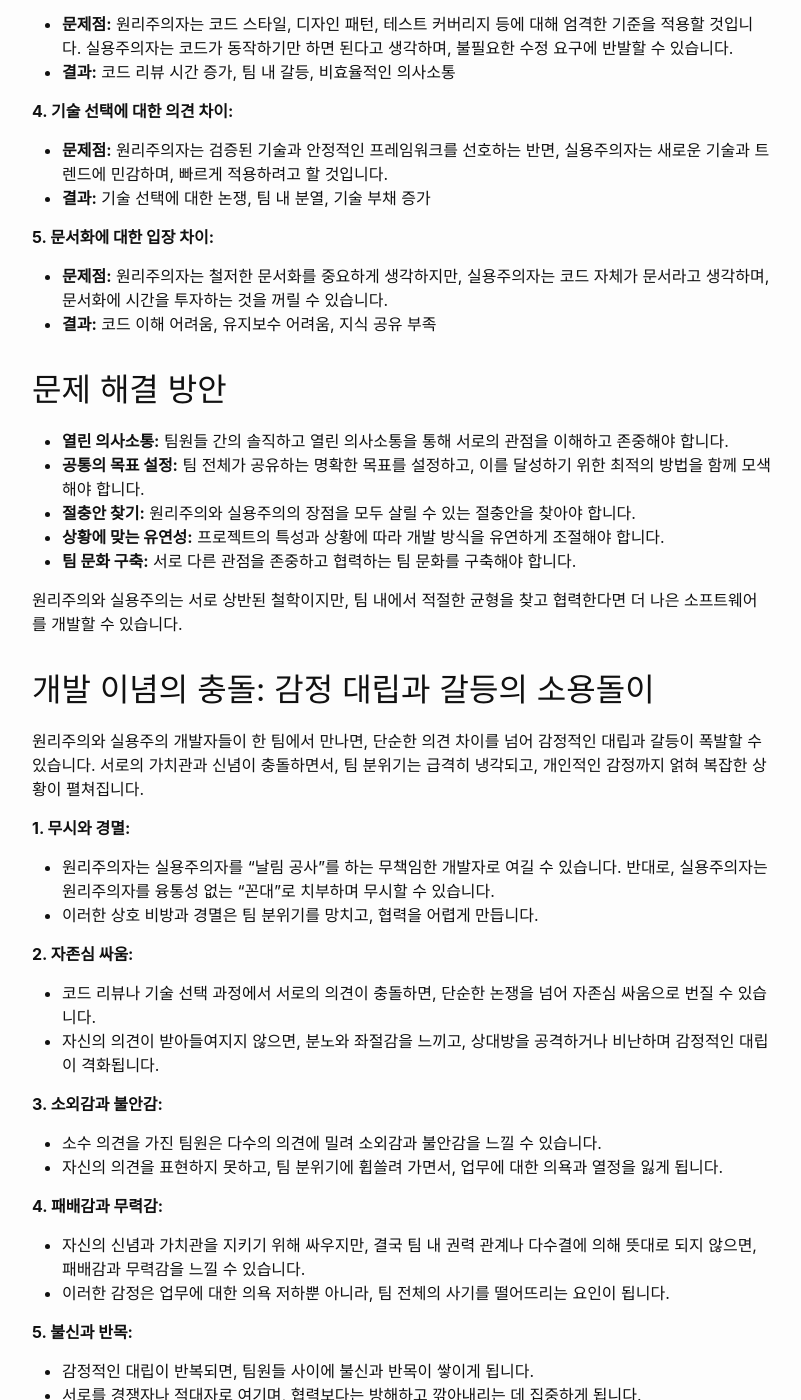
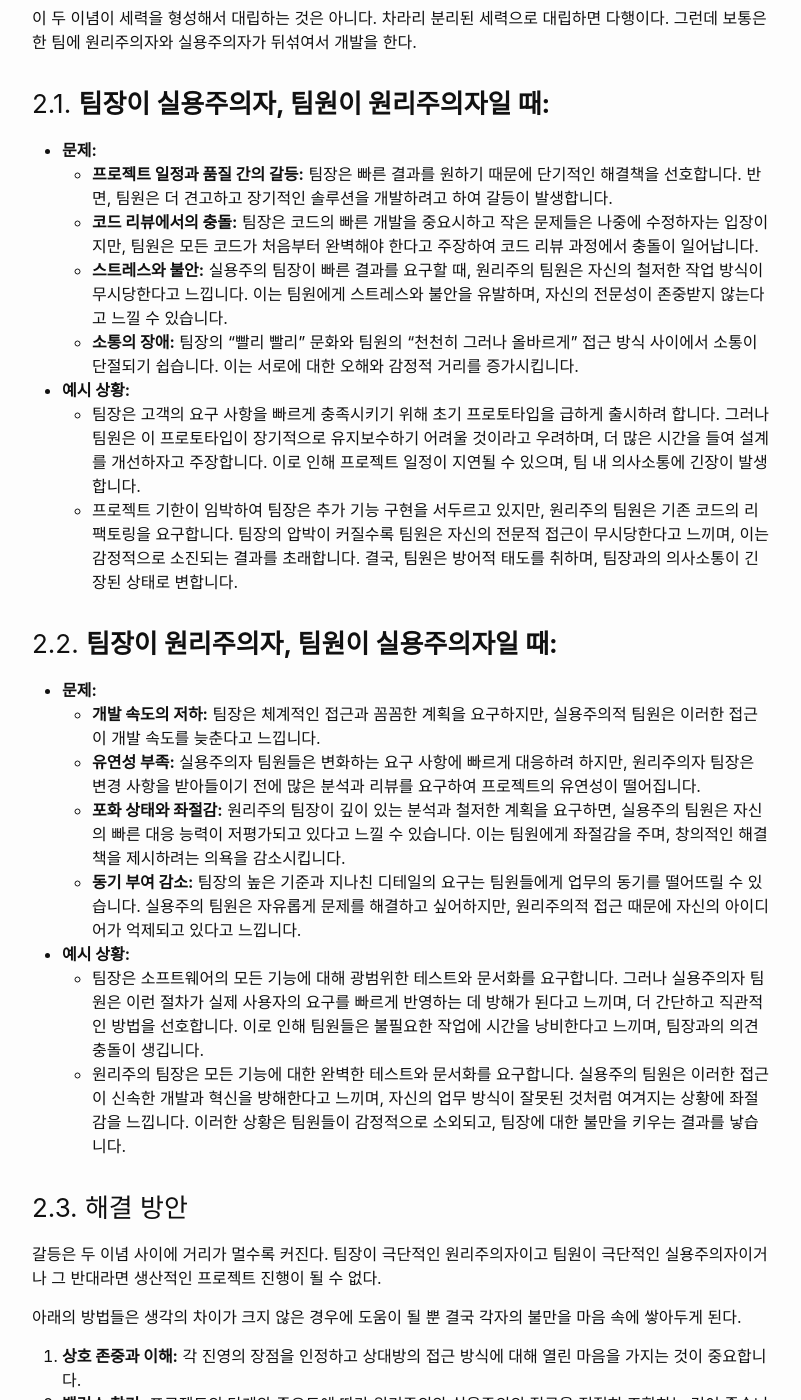
Before and after one commit to mannercode/mannercode.github.io, a Jekyll site: the page built from _posts/2024-02-03-pragmatism-principlism.md, in a window 1280 px wide and 1400 px high, scrolled down 888 px. Shown: the whole window, without its empty margins (238-1039 px from the left). Built offline with Jekyll 4.4.1, drawn with Linux system fonts in a browser that asks for light colours; comment, search, counter and statistics services are not loaded; some of the changed text lies outside the part shown.

Commit message:
rism writing

```diff
--- a/_posts/2024-02-03-pragmatism-principlism.md
+++ b/_posts/2024-02-03-pragmatism-principlism.md
@@ -4,170 +4,85 @@ title: "소프트웨어 개발의 이념 전쟁: 원리주의와 실용주의"
 ---
 
 과거 냉전시대의 공산주의와 자유주의의 대립 만큼이나 양립할 수 없는 두 진영이 소프트웨어 개발에 있다. 원리주의와 실용주의가 그것이다.
+<!-- 소프트웨어 개발 분야에서 원리주의자와 실용주의자의 대립은 냉전 시대의 공산주의와 자유주의처럼, 서로 다른 철학과 접근 방식을 지닌 두 사상의 대립으로 볼 수 있다. 이 두 이념의 충돌은 팀 내에서 다양한 문제를 일으킬 수 있으며, 특히 원리주의자와 실용주의자가 함께 일할 때 더욱 두드러집니다. -->
+
+한 가지 중요한 점은 여기서 얘기하는 원리주의자와 실용주의자의 개발 실력이 평범한 경우의 이야기다.
+그러니까 서로 다른 이념을 갖고 개발자로 한참 성장해야 하는 경우를 다루는 것이다.
+
+개발 실력이 출중하고 경험이 많으면 어떤 이념이라고 하든 개인 성향으로 치부할 수 있다. 그리고 그런 개발자는 적절한 지점을 요령있게 간파할 것이다.
+
+## 1. 원리주의자와 실용주의자의 기본 입장
 
 원리주의자는 체계적인 소프트웨어 개발 이론을 기반으로 소프트웨어 개발을 진행해야 한다는 입장이다. 유지보수가 중요하고 멀리 보고 신중하게 코드를 작성한다.
-
 실용주의자는 문제를 최대한 간단하게 해결하자는 입장이다. 초기에 많은 시간을 들여서 작업을 하느니 문제가 생길 때 마다 대응하는 것이 효율적이라고 생각한다.
 
-
-## 개발 이념의 충돌: 혼합 팀에서 발생하는 문제들
-
-원리주의와 실용주의 개발자들이 함께 팀을 이루면, 서로 다른 접근 방식으로 인해 갈등과 문제가 발생할 수 있습니다. 몇 가지 예시를 살펴보겠습니다.
-
-**1. 팀장이 실용주의, 팀원이 원리주의:**
-
-* **문제점:** 팀장은 빠른 결과를 원하며, 팀원들에게 "일단 돌아가게 만들어" 라고 요구할 수 있습니다. 원리주의자인 팀원은 이러한 방식에 불편함을 느끼고, 코드 품질과 장기적인 유지보수성에 대한 우려를 표할 것입니다.
-* **결과:** 팀원의 사기 저하, 코드 품질 저하, 기술 부채 증가, 장기적인 유지보수 어려움
-
-**2. 팀장이 원리주의, 팀원이 실용주의:**
-
-* **문제점:** 팀장은 엄격한 개발 프로세스와 코드 품질 기준을 요구할 것입니다. 실용주의자인 팀원은 이러한 과정이 비효율적이고 시간 낭비라고 생각하며, 빠르게 결과를 내는 데 집중할 것입니다.
-* **결과:** 의사소통 문제, 팀 내 갈등, 프로젝트 지연, 팀원의 창의성 저하
-
-**3. 코드 리뷰 과정에서의 갈등:**
-
-* **문제점:** 원리주의자는 코드 스타일, 디자인 패턴, 테스트 커버리지 등에 대해 엄격한 기준을 적용할 것입니다. 실용주의자는 코드가 동작하기만 하면 된다고 생각하며, 불필요한 수정 요구에 반발할 수 있습니다.
-* **결과:** 코드 리뷰 시간 증가, 팀 내 갈등, 비효율적인 의사소통
-
-**4. 기술 선택에 대한 의견 차이:**
-
-* **문제점:** 원리주의자는 검증된 기술과 안정적인 프레임워크를 선호하는 반면, 실용주의자는 새로운 기술과 트렌드에 민감하며, 빠르게 적용하려고 할 것입니다.
-* **결과:** 기술 선택에 대한 논쟁, 팀 내 분열, 기술 부채 증가
-
-**5. 문서화에 대한 입장 차이:**
-
-* **문제점:** 원리주의자는 철저한 문서화를 중요하게 생각하지만, 실용주의자는 코드 자체가 문서라고 생각하며, 문서화에 시간을 투자하는 것을 꺼릴 수 있습니다.
-* **결과:** 코드 이해 어려움, 유지보수 어려움, 지식 공유 부족
-
-## 문제 해결 방안
-
-* **열린 의사소통:** 팀원들 간의 솔직하고 열린 의사소통을 통해 서로의 관점을 이해하고 존중해야 합니다.
-* **공통의 목표 설정:** 팀 전체가 공유하는 명확한 목표를 설정하고, 이를 달성하기 위한 최적의 방법을 함께 모색해야 합니다.
-* **절충안 찾기:** 원리주의와 실용주의의 장점을 모두 살릴 수 있는 절충안을 찾아야 합니다.
-* **상황에 맞는 유연성:** 프로젝트의 특성과 상황에 따라 개발 방식을 유연하게 조절해야 합니다.
-* **팀 문화 구축:** 서로 다른 관점을 존중하고 협력하는 팀 문화를 구축해야 합니다.
-
-원리주의와 실용주의는 서로 상반된 철학이지만, 팀 내에서 적절한 균형을 찾고 협력한다면 더 나은 소프트웨어를 개발할 수 있습니다.
-
-## 개발 이념의 충돌: 감정 대립과 갈등의 소용돌이
-
-원리주의와 실용주의 개발자들이 한 팀에서 만나면, 단순한 의견 차이를 넘어 감정적인 대립과 갈등이 폭발할 수 있습니다. 서로의 가치관과 신념이 충돌하면서, 팀 분위기는 급격히 냉각되고, 개인적인 감정까지 얽혀 복잡한 상황이 펼쳐집니다.
-
-**1. 무시와 경멸:**
-
-* 원리주의자는 실용주의자를 "날림 공사"를 하는 무책임한 개발자로 여길 수 있습니다. 반대로, 실용주의자는 원리주의자를 융통성 없는 "꼰대"로 치부하며 무시할 수 있습니다.
-* 이러한 상호 비방과 경멸은 팀 분위기를 망치고, 협력을 어렵게 만듭니다.
-
-**2. 자존심 싸움:**
-
-* 코드 리뷰나 기술 선택 과정에서 서로의 의견이 충돌하면, 단순한 논쟁을 넘어 자존심 싸움으로 번질 수 있습니다.
-* 자신의 의견이 받아들여지지 않으면, 분노와 좌절감을 느끼고, 상대방을 공격하거나 비난하며 감정적인 대립이 격화됩니다.
-
-**3. 소외감과 불안감:**
-
-* 소수 의견을 가진 팀원은 다수의 의견에 밀려 소외감과 불안감을 느낄 수 있습니다.
-* 자신의 의견을 표현하지 못하고, 팀 분위기에 휩쓸려 가면서, 업무에 대한 의욕과 열정을 잃게 됩니다.
-
-**4. 패배감과 무력감:**
-
-* 자신의 신념과 가치관을 지키기 위해 싸우지만, 결국 팀 내 권력 관계나 다수결에 의해 뜻대로 되지 않으면, 패배감과 무력감을 느낄 수 있습니다.
-* 이러한 감정은 업무에 대한 의욕 저하뿐 아니라, 팀 전체의 사기를 떨어뜨리는 요인이 됩니다.
-
-**5. 불신과 반목:**
-
-* 감정적인 대립이 반복되면, 팀원들 사이에 불신과 반목이 쌓이게 됩니다.
-* 서로를 경쟁자나 적대자로 여기며, 협력보다는 방해하고 깎아내리는 데 집중하게 됩니다.
-
-## 감정적인 갈등 해소 방안
-
-* **공감과 이해:** 서로의 관점과 가치관을 이해하고, 감정을 공감하려는 노력이 필요합니다.
-* **적극적인 경청:** 상대방의 의견을 경청하고, 자신의 의견을 명확하게 표현하는 것이 중요합니다.
-* **갈등 해결 기술:** 감정을 조절하고, 건설적인 방식으로 갈등을 해결하는 기술을 익혀야 합니다.
-* **팀 빌딩 활동:** 팀원들 간의 신뢰와 유대감을 강화하는 팀 빌딩 활동이 필요합니다.
-* **리더의 역할:** 팀 리더는 갈등 상황을 조기에 파악하고, 중립적인 입장에서 갈등 해결을 위해 적극적으로 개입해야 합니다.
-
-개발 이념의 차이로 인한 감정적인 갈등은 팀워크를 저해하고, 프로젝트의 성공을 위협하는 요소입니다. 팀원들 간의 상호 존중과 이해, 그리고 건강한 갈등 해결 문화를 통해 팀의 시너지를 극대화해야 합니다.
-
--------------
-**소프트웨어 개발의 이념 전쟁: 원리주의와 실용주의**
-
-소프트웨어 개발 분야에서 원리주의자와 실용주의자의 대립은 냉전 시대의 공산주의와 자유주의처럼, 서로 다른 철학과 접근 방식을 지닌 두 진영의 대결로 볼 수 있습니다. 이 두 이념의 충돌은 팀 내에서 다양한 문제를 일으킬 수 있으며, 특히 원리주의자와 실용주의자가 함께 일할 때 더욱 두드러집니다.
-
-### 원리주의자와 실용주의자의 기본 입장
-
 1. **원리주의자의 입장:**
-   - 체계적이고 이론적인 소프트웨어 개발 방법론을 선호합니다.
-   - 코드의 유지보수와 장기적 안정성을 중시합니다.
-   - 깊이 있는 설계와 철저한 리뷰를 통해 미래의 문제를 예방하려고 합니다.
+   * 체계적이고 이론적인 소프트웨어 개발 방법론을 선호합니다.
+   * 코드의 유지보수와 장기적 안정성을 중시합니다.
+   * 깊이 있는 설계와 철저한 리뷰를 통해 미래의 문제를 예방하려고 합니다.
 
 2. **실용주의자의 입장:**
-   - 빠르고 효율적인 문제 해결을 우선시합니다.
-   - 초기 개발 속도와 제품 출시 시간을 단축하는 것을 중요하게 여깁니다.
-   - 문제가 발생했을 때 적극적으로 대응하여 수정하는 방식을 선호합니다.
+   * 빠르고 효율적인 문제 해결을 우선시합니다.
+   * 초기 개발 속도와 제품 출시 시간을 단축하는 것을 중요하게 여깁니다.
+   * 문제가 발생했을 때 적극적으로 대응하여 수정하는 방식을 선호합니다.
 
-### 혼합된 팀에서 발생하는 문제들
+## 2. 혼합된 팀에서 발생하는 문제들
 
-#### 1. **팀장이 실용주의자, 팀원이 원리주의자일 때:**
+이 두 이념이 세력을 형성해서 대립하는 것은 아니다. 차라리 분리된 세력으로 대립하면 다행이다. 그런데 보통은 한 팀에 원리주의자와 실용주의자가 뒤섞여서 개발을 한다.
 
-- **문제:**
-  - **프로젝트 일정과 품질 간의 갈등:** 팀장은 빠른 결과를 원하기 때문에 단기적인 해결책을 선호합니다. 반면, 팀원은 더 견고하고 장기적인 솔루션을 개발하려고 하여 갈등이 발생합니다.
-  - **코드 리뷰에서의 충돌:** 팀장은 코드의 빠른 개발을 중요시하고 작은 문제들은 나중에 수정하자는 입장이지만, 팀원은 모든 코드가 처음부터 완벽해야 한다고 주장하여 코드 리뷰 과정에서 충돌이 일어납니다.
+### 2.1. **팀장이 실용주의자, 팀원이 원리주의자일 때:**
 
-- **예시 상황:**
-  - 팀장은 고객의 요구 사항을 빠르게 충족시키기 위해 초기 프로토타입을 급하게 출시하려 합니다. 그러나 팀원은 이 프로토타입이 장기적으로 유지보수하기 어려울 것이라고 우려하며, 더 많은 시간을 들여 설계를 개선하자고 주장합니다. 이로 인해 프로젝트 일정이 지연될 수 있으며, 팀 내 의사소통에 긴장이 발생합니다.
+* **문제:**
+  * **프로젝트 일정과 품질 간의 갈등:** 팀장은 빠른 결과를 원하기 때문에 단기적인 해결책을 선호합니다. 반면, 팀원은 더 견고하고 장기적인 솔루션을 개발하려고 하여 갈등이 발생합니다.
+  * **코드 리뷰에서의 충돌:** 팀장은 코드의 빠른 개발을 중요시하고 작은 문제들은 나중에 수정하자는 입장이지만, 팀원은 모든 코드가 처음부터 완벽해야 한다고 주장하여 코드 리뷰 과정에서 충돌이 일어납니다.
+  * **스트레스와 불안:** 실용주의 팀장이 빠른 결과를 요구할 때, 원리주의 팀원은 자신의 철저한 작업 방식이 무시당한다고 느낍니다. 이는 팀원에게 스트레스와 불안을 유발하며, 자신의 전문성이 존중받지 않는다고 느낄 수 있습니다.
+  * **소통의 장애:** 팀장의 "빨리 빨리" 문화와 팀원의 "천천히 그러나 올바르게" 접근 방식 사이에서 소통이 단절되기 쉽습니다. 이는 서로에 대한 오해와 감정적 거리를 증가시킵니다.
 
-#### 2. **팀장이 원리주의자, 팀원이 실용주의자일 때:**
+* **예시 상황:**
+  * 팀장은 고객의 요구 사항을 빠르게 충족시키기 위해 초기 프로토타입을 급하게 출시하려 합니다. 그러나 팀원은 이 프로토타입이 장기적으로 유지보수하기 어려울 것이라고 우려하며, 더 많은 시간을 들여 설계를 개선하자고 주장합니다. 이로 인해 프로젝트 일정이 지연될 수 있으며, 팀 내 의사소통에 긴장이 발생합니다.
+  * 프로젝트 기한이 임박하여 팀장은 추가 기능 구현을 서두르고 있지만, 원리주의 팀원은 기존 코드의 리팩토링을 요구합니다. 팀장의 압박이 커질수록 팀원은 자신의 전문적 접근이 무시당한다고 느끼며, 이는 감정적으로 소진되는 결과를 초래합니다. 결국, 팀원은 방어적 태도를 취하며, 팀장과의 의사소통이 긴장된 상태로 변합니다.
 
-- **문제:**
-  - **개발 속도의 저하:** 팀장은 체계적인 접근과 꼼꼼한 계획을 요구하지만, 실용주의적 팀원은 이러한 접근이 개발 속도를 늦춘다고 느낍니다.
-  - **유연성 부족:** 실용주의자 팀원들은 변화하는 요구 사항에 빠르게 대응하려 하지만, 원리주의자 팀장은 변경 사항을 받아들이기 전에 많은 분석과 리뷰를 요구하여 프로젝트의 유연성이 떨어집니다.
+### 2.2. **팀장이 원리주의자, 팀원이 실용주의자일 때:**
 
-- **예시 상황:**
-  - 팀장은 소프트웨어의 모든 기능에 대해 광범위한 테스트와 문서화를 요구합니다. 그러나 실용주의자 팀원은 이런 절차가 실제 사용자의 요구를 빠르게 반영하는 데 방해가 된다고 느끼며, 더 간단하고 직관적인 방법을 선호합니다. 이로 인해 팀원들은 불필요한 작업에 시간을 낭비한다고 느끼며, 팀장과의 의견 충돌이 생깁니다.
+* **문제:**
+  * **개발 속도의 저하:** 팀장은 체계적인 접근과 꼼꼼한 계획을 요구하지만, 실용주의적 팀원은 이러한 접근이 개발 속도를 늦춘다고 느낍니다.
+  * **유연성 부족:** 실용주의자 팀원들은 변화하는 요구 사항에 빠르게 대응하려 하지만, 원리주의자 팀장은 변경 사항을 받아들이기 전에 많은 분석과 리뷰를 요구하여 프로젝트의 유연성이 떨어집니다.
+  * **포화 상태와 좌절감:** 원리주의 팀장이 깊이 있는 분석과 철저한 계획을 요구하면, 실용주의 팀원은 자신의 빠른 대응 능력이 저평가되고 있다고 느낄 수 있습니다. 이는 팀원에게 좌절감을 주며, 창의적인 해결책을 제시하려는 의욕을 감소시킵니다.
+  * **동기 부여 감소:** 팀장의 높은 기준과 지나친 디테일의 요구는 팀원들에게 업무의 동기를 떨어뜨릴 수 있습니다. 실용주의 팀원은 자유롭게 문제를 해결하고 싶어하지만, 원리주의적 접근 때문에 자신의 아이디어가 억제되고 있다고 느낍니다.
 
-### 해결 방안
+* **예시 상황:**
+  * 팀장은 소프트웨어의 모든 기능에 대해 광범위한 테스트와 문서화를 요구합니다. 그러나 실용주의자 팀원은 이런 절차가 실제 사용자의 요구를 빠르게 반영하는 데 방해가 된다고 느끼며, 더 간단하고 직관적인 방법을 선호합니다. 이로 인해 팀원들은 불필요한 작업에 시간을 낭비한다고 느끼며, 팀장과의 의견 충돌이 생깁니다.
+  * 원리주의 팀장은 모든 기능에 대한 완벽한 테스트와 문서화를 요구합니다. 실용주의 팀원은 이러한 접근이 신속한 개발과 혁신을 방해한다고 느끼며, 자신의 업무 방식이 잘못된 것처럼 여겨지는 상황에 좌절감을 느낍니다. 이러한 상황은 팀원들이 감정적으로 소외되고, 팀장에 대한 불만을 키우는 결과를 낳습니다.
+
+### 2.3. 해결 방안
+
+갈등은 두 이념 사이에 거리가 멀수록 커진다. 팀장이 극단적인 원리주의자이고 팀원이 극단적인 실용주의자이거나 그 반대라면 생산적인 프로젝트 진행이 될 수 없다.
+
+아래의 방법들은 생각의 차이가 크지 않은 경우에 도움이 될 뿐 결국 각자의 불만을 마음 속에 쌓아두게 된다.
 
 1. **상호 존중과 이해:** 각 진영의 장점을 인정하고 상대방의 접근 방식에 대해 열린 마음을 가지는 것이 중요합니다.
 2. **밸런스 찾기:** 프로젝트의 단계와 중요도에 따라 원리주의와 실용주의의 접근을 적절히 조합하는 것이 좋습니다.
 3. **명확한 커뮤니케이션:** 프로젝트의 목표와 기대치를 명확히 하여 모든 팀원이 이해하고 동의할 수 있도록 합니다.
 4. **유연한 정책 도입:** 상황에 따라 유연하게 정책을 조정하여, 필요한 경우 실용주의적 접근을 허용하고 다른 경우에는 원리주의적 접근을 우선시합니다.
+5. **감정적 인식과 존중:** 서로의 작업 방식을 이해하려는 노력이 필요합니다. 각자의 방식이 팀의 다양한 필요를 충족시키는 중요한 역할을 한다는 점을 인정해야 합니다.
+6. **공감적 소통 구축:** 감정적 충돌을 피하기 위해서는 정기적인 1:1 대화를 포함하여, 서로의 입장에서 문제를 바라보고 공감할 수 있는 소통 방식을 개발해야 합니다.
+7. **스트레스 관리:** 프로젝트의 압박감 속에서 각자의 감정을 관리할 수 있는 기술을 개발하고, 필요한 경우에는 팀원들에게 적절한 휴식과 지원을 제공해야 합니다.
+8. **융통성 있는 접근:** 팀의 목표에 따라 원리주의와 실용주의의 균형을 조정하고, 각 상황에 맞는 최선의 접근 방식을 채택하는 융통성을 발휘해야 합니다.
 
-이러한 방법들을 통해, 원리주의자와 실용주의자 간의 갈등을 최소화하고 팀의 효율성과 생산성을 높일 수 있습니다.
+## 3. 조직 내에서의 입지
 
--------------
-**소프트웨어 개발의 이념 전쟁: 원리주의와 실용주의의 감정적 충돌**
+한 조직에서 원리주의자의 입지는 어떨까? 또 실용주의자는 어떤 입지를 가지게 될까?
 
-소프트웨어 개발에서 원리주의자와 실용주의자의 대립은 단순히 작업 방식의 차이를 넘어, 감정적인 충돌로까지 이어질 수 있습니다. 이들의 충돌은 팀의 분위기, 일하는 방식, 그리고 개인 간의 관계에까지 영향을 미칩니다.
+원리주의자는 실용주의자에 비해서 불리한 입장인 경우가 많다. 보통 의문을 제기하는 것은 쉽지만 답하기는 어려운 데 실용주의자는 의문을 제기하는 쪽이고 원리주의자는 답을 해야하는 입장이다. 원리주의자가 논리적으로 답을 하는 것도 어렵지만 정답을 얘기한다고 해도 실용주의는 계속 의미없는 질문을 던져가며 자신의 주장을 굽히지 않을 수 있다.
+이 정도 되면 감정적으로 원리주의자가 힘들어진다. 결국 제 3자가 보기에 원리주의자가 문제를 일으키는 것으로 보인다.
 
-### 원리주의자와 실용주의자의 감정적 충돌
+상위 직급자가 볼 때 실용주의자의 주장이 더 매력적으로 들린다. 적은 비용으로 간단하게 문제를 해결할 수 있으니까. 물론 어느 정도 경험이 있기 때문에 쉬운 해결책을 계속 고집하는 경우 유지보수가 어려워 진다는 것을 경험적으로 알고는 있다. 그러나 품질 문제는 당장 드러나는 것은 아니다. 반면에 두 개발자의 갈등은 당장 조정해야 하는 시급한 문제다.
 
-#### 1. **팀장이 실용주의자, 팀원이 원리주의자일 때:**
+이 갈등의 끝은 대체로 원리주의자가 고립감을 느끼고 조직을 이탈하게 된다.
 
-- **감정적 문제:**
-  - **스트레스와 불안:** 실용주의 팀장이 빠른 결과를 요구할 때, 원리주의 팀원은 자신의 철저한 작업 방식이 무시당한다고 느낍니다. 이는 팀원에게 스트레스와 불안을 유발하며, 자신의 전문성이 존중받지 않는다고 느낄 수 있습니다.
-  - **소통의 장애:** 팀장의 "빨리 빨리" 문화와 팀원의 "천천히 그러나 올바르게" 접근 방식 사이에서 소통이 단절되기 쉽습니다. 이는 서로에 대한 오해와 감정적 거리를 증가시킵니다.
+<!-- 원리주의자의 정치적 어려움 -->
+한 조직에서 두 이념이 갈등할 때 프로젝트는 어떻게 진행될까?
 
-- **예시 상황:**
-  - 프로젝트 기한이 임박하여 팀장은 추가 기능 구현을 서두르고 있지만, 원리주의 팀원은 기존 코드의 리팩토링을 요구합니다. 팀장의 압박이 커질수록 팀원은 자신의 전문적 접근이 무시당한다고 느끼며, 이는 감정적으로 소진되는 결과를 초래합니다. 결국, 팀원은 방어적 태도를 취하며, 팀장과의 의사소통이 긴장된 상태로 변합니다.
-
-#### 2. **팀장이 원리주의자, 팀원이 실용주의자일 때:**
-
-- **감정적 문제:**
-  - **포화 상태와 좌절감:** 원리주의 팀장이 깊이 있는 분석과 철저한 계획을 요구하면, 실용주의 팀원은 자신의 빠른 대응 능력이 저평가되고 있다고 느낄 수 있습니다. 이는 팀원에게 좌절감을 주며, 창의적인 해결책을 제시하려는 의욕을 감소시킵니다.
-  - **동기 부여 감소:** 팀장의 높은 기준과 지나친 디테일의 요구는 팀원들에게 업무의 동기를 떨어뜨릴 수 있습니다. 실용주의 팀원은 자유롭게 문제를 해결하고 싶어하지만, 원리주의적 접근 때문에 자신의 아이디어가 억제되고 있다고 느낍니다.
-
-- **예시 상황:**
-  - 원리주의 팀장은 모든 기능에 대한 완벽한 테스트와 문서화를 요구합니다. 실용주의 팀원은 이러한 접근이 신속한 개발과 혁신을 방해한다고 느끼며, 자신의 업무 방식이 잘못된 것처럼 여겨지는 상황에 좌절감을 느낍니다. 이러한 상황은 팀원들이 감정적으로 소외되고, 팀장에 대한 불만을 키우는 결과를 낳습니다.
-
-### 해결 방안
-
-1. **감정적 인식과 존중:** 서로의 작업 방식을 이해하려는 노력이 필요합니다. 각자의 방식이 팀의 다양한 필요를 충족시키는 중요한 역할을 한다는 점을 인정해야 합니다.
-2. **공감적 소통 구축:** 감정적 충돌을 피하기 위해서는 정기적인 1:1 대화를 포함하여, 서로의 입장에서 문제를 바라보고 공감할 수 있는 소통 방식을 개발해야 합니다.
-3. **스트레스 관리:** 프로젝트의 압박감 속에서 각자의 감정을 관리할 수 있는 기술을 개발하고, 필요한 경우에는 팀원들에게 적절한 휴식과 지원을 제공해야 합니다.
-4. **융통성 있는 접근:** 팀의 목표에 따라 원리주의와 실용주의의 균형을 조정하고, 각 상황에 맞는 최선의 접근 방식을 채택하는 융통성을 발휘해야 합니다.
-
-이러한 접근을 통해 원리주의자와 실용주의자 간의 감정적 충돌을 최소화하고, 팀의 공동 목표를 향한 협력을 증진시키는 길을 모색할 수 있습니다. 이는 결국 팀 전체의 성과와 만족도를 높이는 결과로 이어질 것입니다.
-----------------
 실제 조직 내에서는 실용주의자들이 더 명확하게 살아남는 경향이 있는 경우가 많습니다. 이는 특히 단기적인 성과가 강조되는 경영 환경에서 두드러집니다. 관리자와 경영진은 대체로 당장의 결과와 가시적인 성과를 선호하며, 이는 실용주의적 접근이 잘 맞아떨어지는 상황입니다.
 
 ### 실용주의자의 강점과 조직 내에서의 우위
@@ -202,7 +117,7 @@ title: "소프트웨어 개발의 이념 전쟁: 원리주의와 실용주의"
 
 결국 조직에서는 각기 다른 접근 방식이 필요한 다양한 상황이 존재합니다. 원리주의자와 실용주의자 모두의 접근 방식을 적절히 조화롭게 사용하는 것이 이상적입니다.
 
-- **원리주의자는 실용주의자와의 협력을 통해** 자신의 장기적인 관점을 현실적인 프로젝트 목표에 맞추어 조정할 수 있습니다.
-- **실용주의자는 원리주의자와의 대화를 통해** 자신의 단기적인 해결책이 장기적인 문제를 야기하지 않도록 보완할 수 있습니다.
+* **원리주의자는 실용주의자와의 협력을 통해** 자신의 장기적인 관점을 현실적인 프로젝트 목표에 맞추어 조정할 수 있습니다.
+* **실용주의자는 원리주의자와의 대화를 통해** 자신의 단기적인 해결책이 장기적인 문제를 야기하지 않도록 보완할 수 있습니다.
 
 이렇게 서로의 장점을 인정하고 통합하는 방식으로 일한다면, 원리주의자와 실용주의자 모두 조직 내에서 중요한 역할을 하며 살아남을 수 있습니다. 결국, 조직의 성공은 다양한 접근 방식을 포용하고, 각각의 강점을 최대한 활용하는 데에서 비롯됩니다.
```
